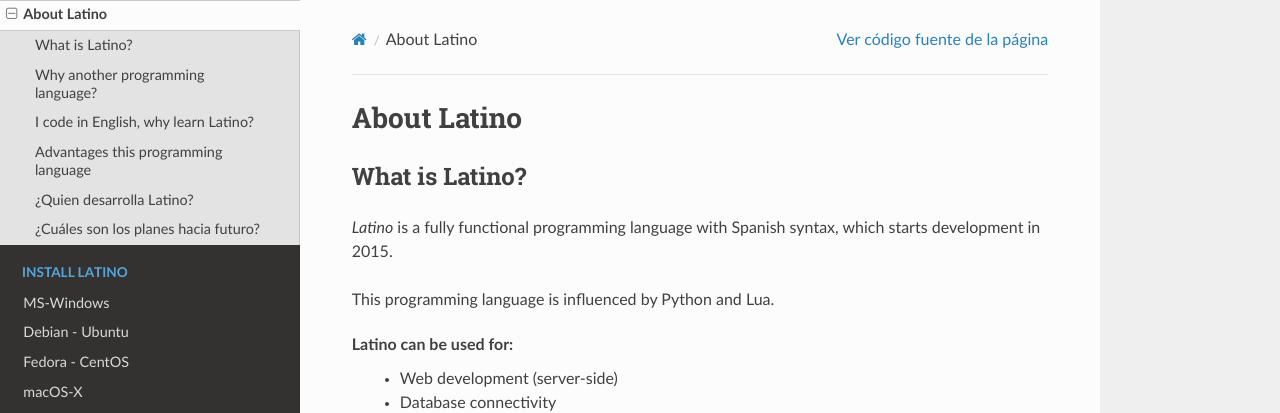
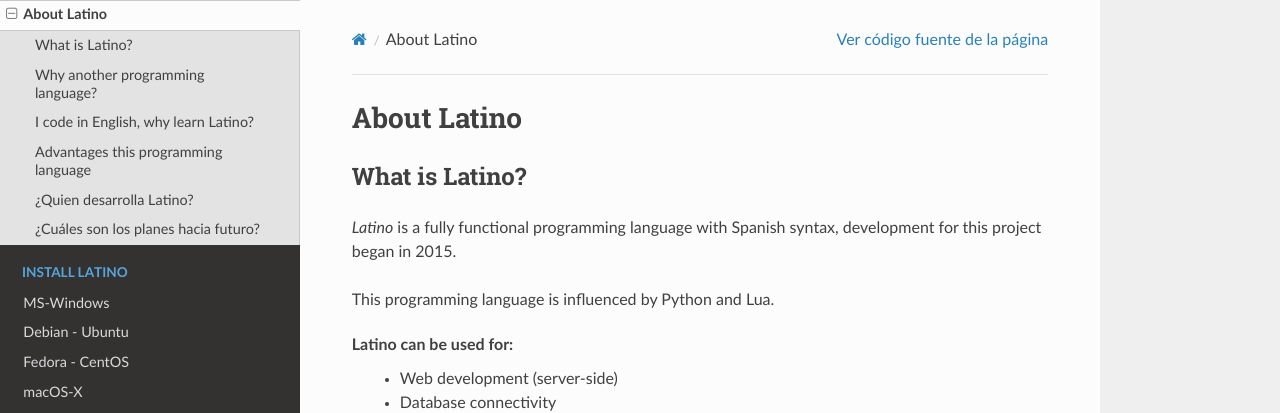
Before and after one commit to LatinoDocs/Manual-Latino.en-USA, a Sphinx documentation site: the page built from docs/About-Latino.rst, in a window 1280 px wide and 900 px high. Shown: the top 413 px of the window. Built offline with Sphinx 7.4.7 and the Read the Docs theme 2.0.0, drawn with Linux system fonts in a browser that asks for light colours; comment, search, counter and statistics services are not loaded.

Commit message:
corrected how end of what is latino sounded

```diff
--- a/docs/About-Latino.rst
+++ b/docs/About-Latino.rst
@@ -7,7 +7,7 @@
 =============
 What is Latino?
 ----------------
-*Latino* is a fully functional programming language with Spanish syntax, which starts development in 2015.
+*Latino* is a fully functional programming language with Spanish syntax, development for this project began in 2015.
 
 This programming language is influenced by Python and Lua.
 
```
